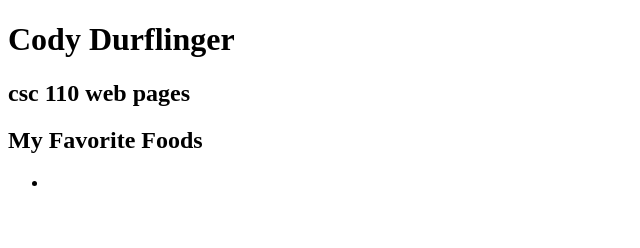
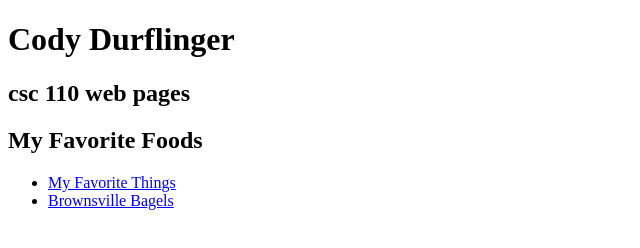
Before and after one commit to cdurflinger-pvcc/cdurflinger-pvcc.github.io, a plain HTML site: page index.html in a window 1280 px wide. Shown: the whole page, without its empty margins (0-640 px from the left). Drawn offline with Linux system fonts and the light colour scheme.

Commit message:
Update index.html

```diff
--- a/index.html
+++ b/index.html
@@ -13,8 +13,8 @@ links to all my HTML programs-->
 <h2>csc 110 web pages</h2>
 <h2> My Favorite Foods</h2>
 <ul>
-    <li><a href="faves.html>My Favorite Things</a></li>
-    <li><a href="bagels.html'>Brownsville Bagels</a></li>
+    <li><a href="faves.html">My Favorite Things</a></li>
+    <li><a href="bagels.html">Brownsville Bagels</a></li>
 <ul>
 
 </body>
```
